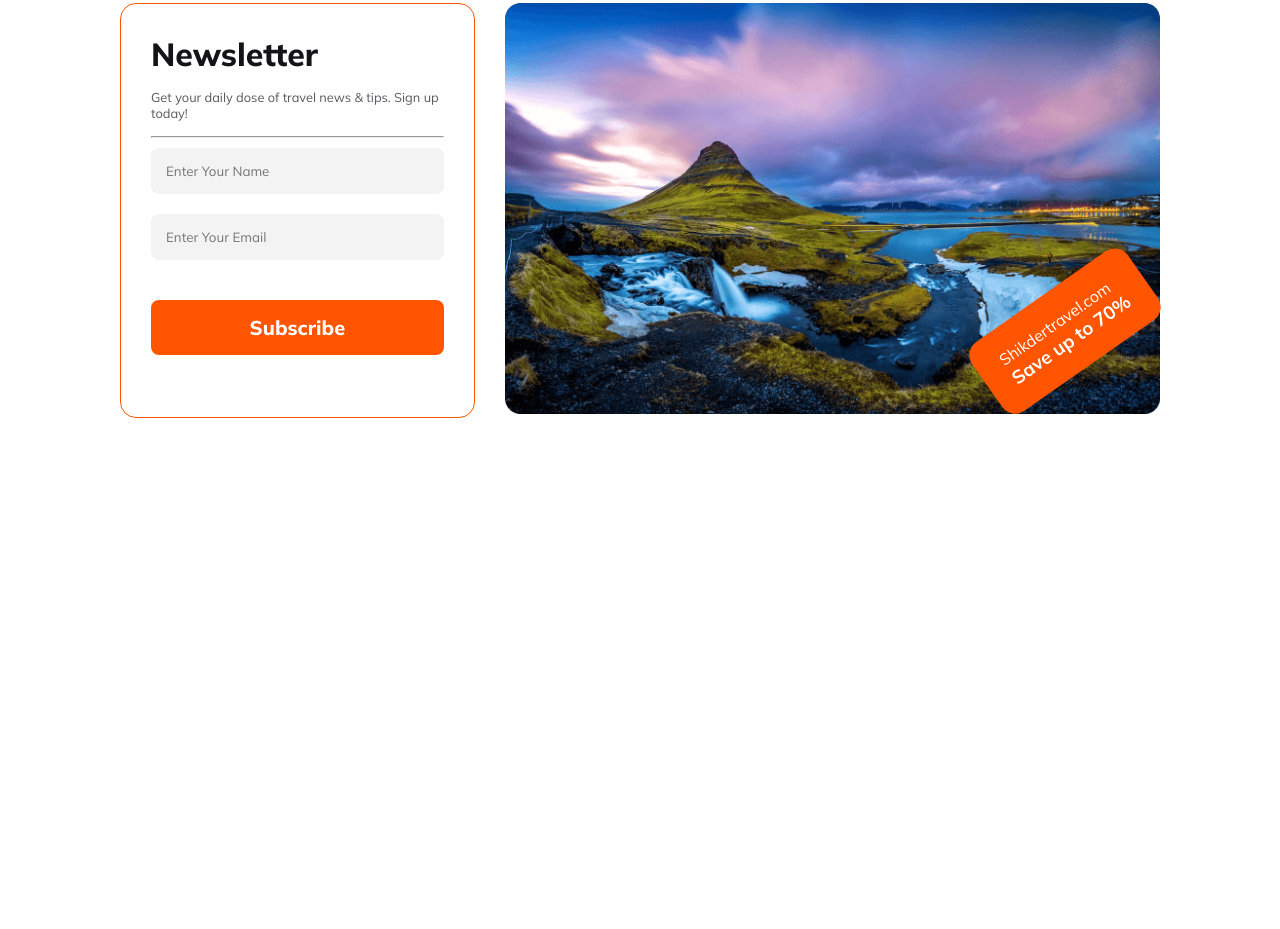
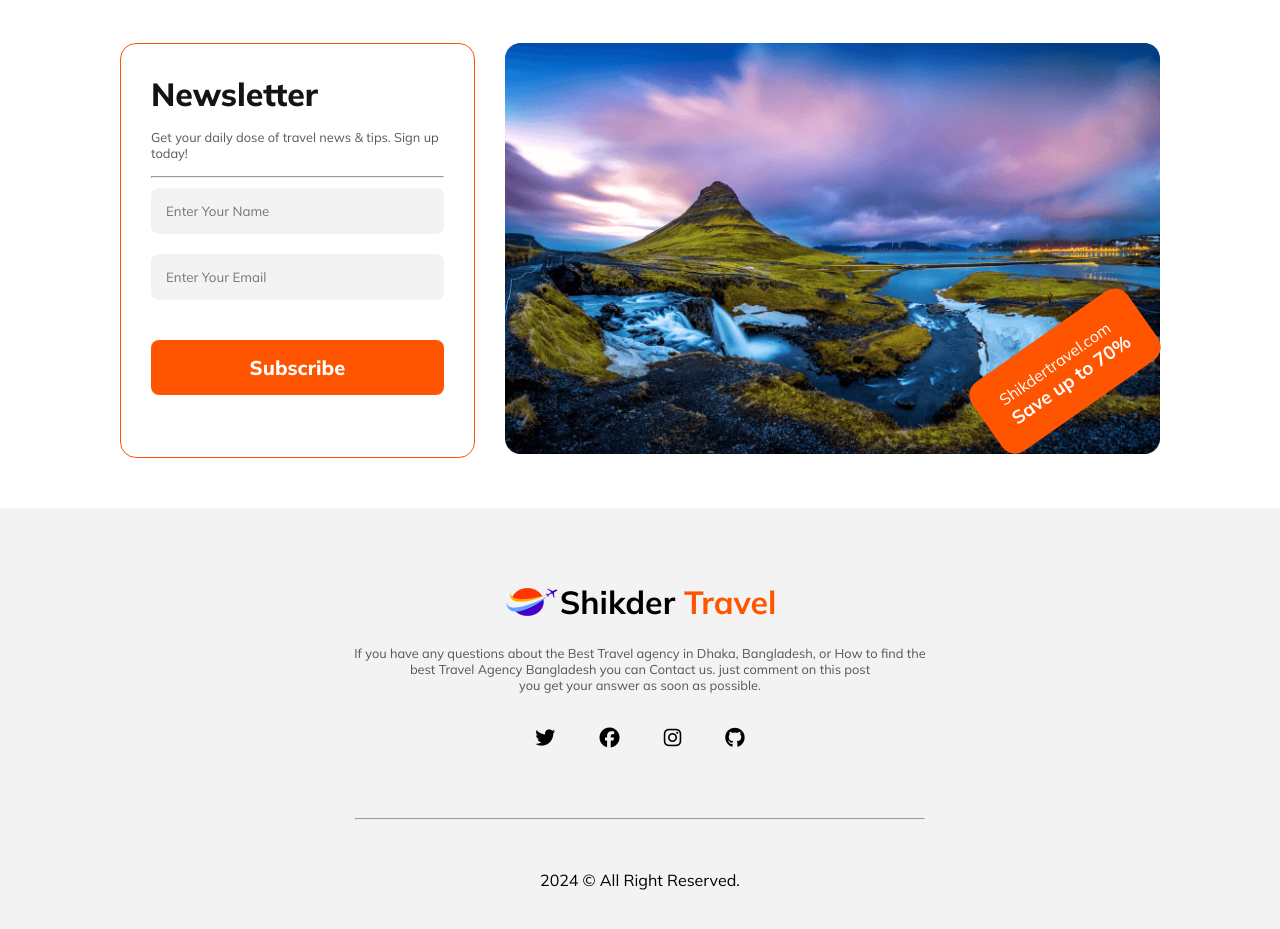
Before and after one commit to Alamin76-sudo/Assignment-2, a plain HTML site: page index.html in a window 1280 px wide. Shown: the part 5712-6641 px from the top of the page. Before the commit the page ends 6180 px from the top, so only its background shows below. Drawn offline with Linux system fonts and the light colour scheme.

Commit message:
footer added

```diff
--- a/index.html
+++ b/index.html
@@ -249,7 +249,22 @@
 
     </main>
     <footer>
+        <div class="footer-nav">
+            <img src="Images/logo1.png" alt="">
+            <h1>Shikder <span class="text-primary">Travel</span></h1>
+        </div>
+        <p class="section-description">If you have any questions about the Best Travel agency in Dhaka, Bangladesh, or How to find the<br> best Travel Agency Bangladesh you can Contact us. just comment on this post <br> you get your answer as soon as possible.</p>
 
+        <div class="social-icon">
+            <i class="fa-brands fa-twitter"></i>
+            <i class="fa-brands fa-facebook"></i>
+            <i class="fa-brands fa-instagram"></i>
+            <i class="fa-brands fa-github"></i>
+        </div>
+
+        <hr class="footer-hr">
+
+        <p>2024 &copy; All Right Reserved.</p>
     </footer>
 </body>
 </html>
--- a/styles/style.css
+++ b/styles/style.css
@@ -396,7 +396,7 @@ margin: 20px;
 }
 
 .feature{
-    margin: 50px 0;
+    margin: 70px 0;
     display: flex;
     justify-content: center;
     align-items: center;
@@ -442,6 +442,28 @@ position: absolute;
 bottom: 45px;
 right: 0px;
 rotate: -35deg;
+}
+
+/* Footer Section styles */
+footer{
+    text-align: center;
+    background: rgba(19, 19, 24, 0.05);
+    padding: 70px;
+}
+
+.footer-nav{
+    display: inline-flex;
+    justify-content: center;
+    align-items: center;
+}
+.social-icon i{
+    font-size: 1.25rem;
+    margin:20px ;
+}
+
+.footer-hr{
+    width: 50%;
+    margin:50px auto;
 }
 
 
```
